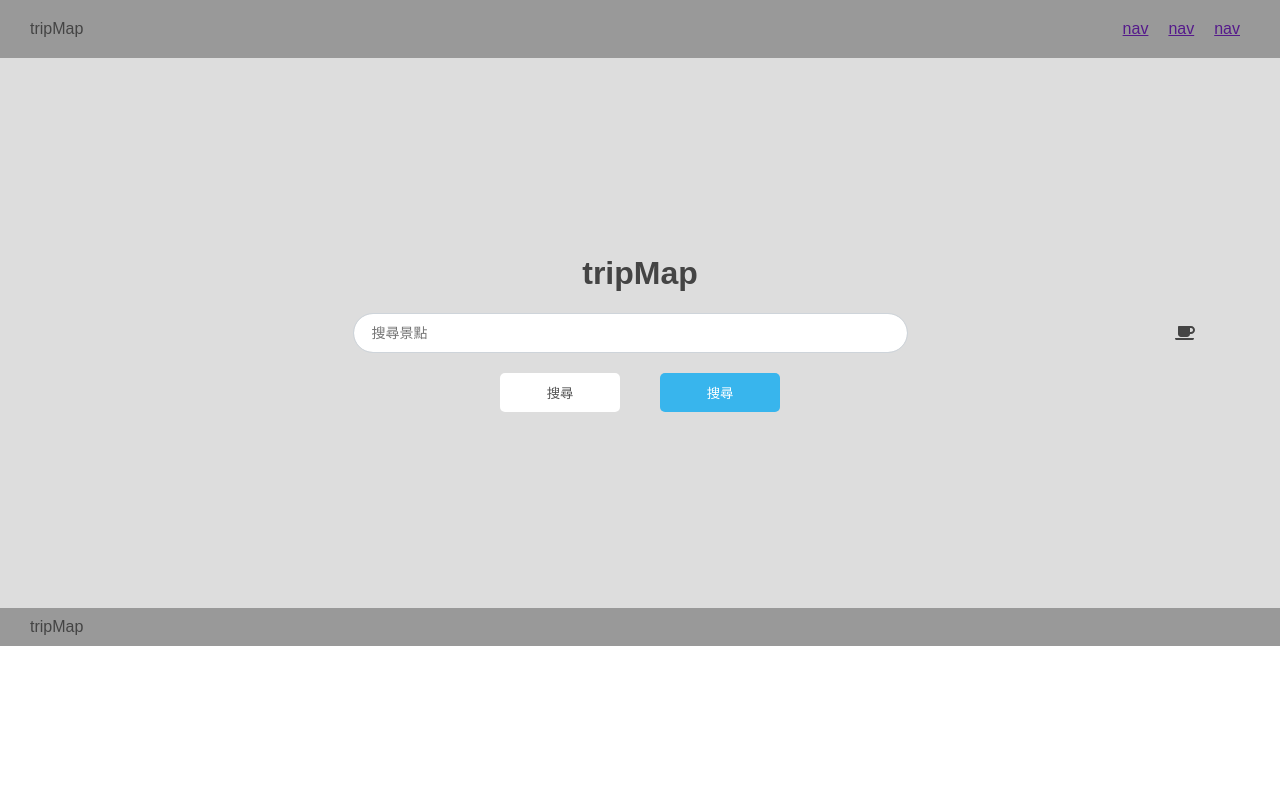
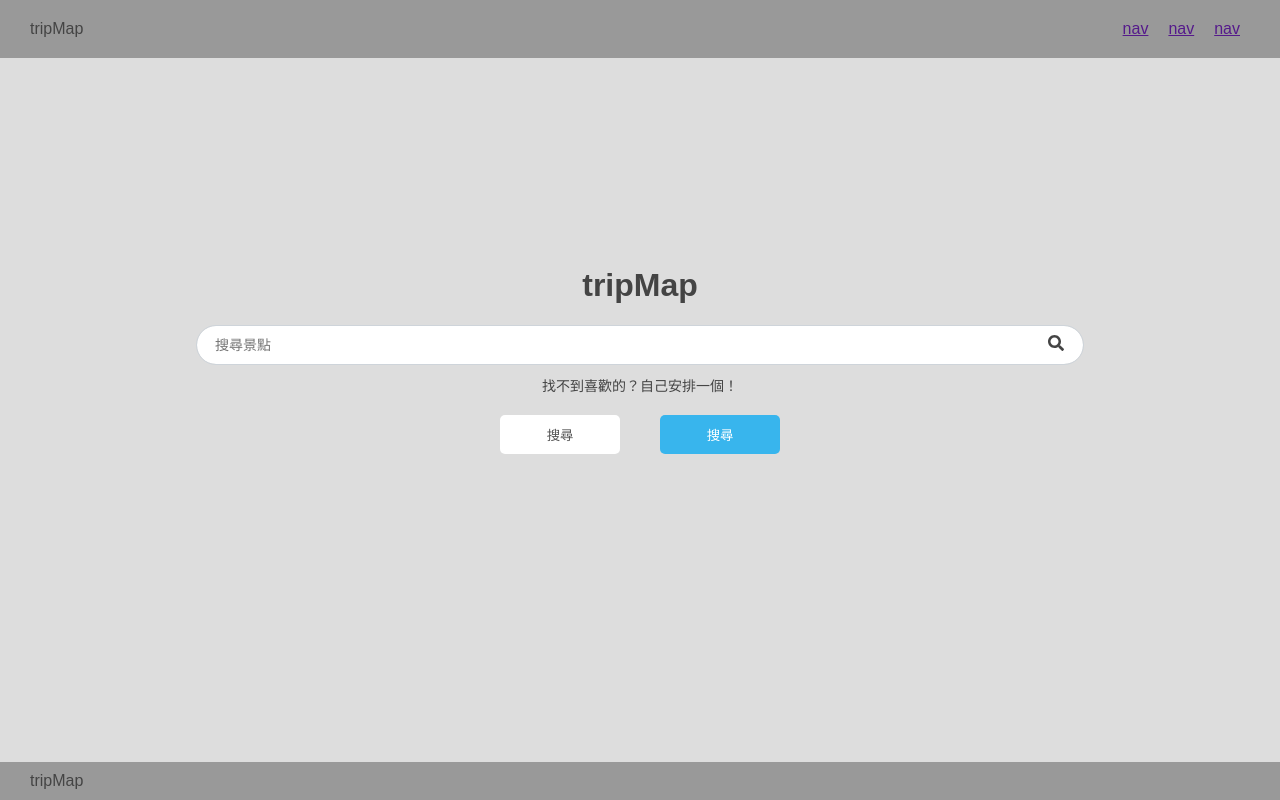
Before and after one commit to YuChing0923/journey-app, a React (Create React App) app: page /map in a window 1280 px wide. Built offline with nearby package versions, Linux system fonts and the light colour scheme.

Commit message:
index layout

```diff
--- a/src/assets/App.css
+++ /dev/null
@@ -1,38 +0,0 @@
-.App {
-  text-align: center;
-}
-
-.App-logo {
-  height: 40vmin;
-  pointer-events: none;
-}
-
-@media (prefers-reduced-motion: no-preference) {
-  .App-logo {
-    animation: App-logo-spin infinite 20s linear;
-  }
-}
-
-.App-header {
-  background-color: #282c34;
-  min-height: 100vh;
-  display: flex;
-  flex-direction: column;
-  align-items: center;
-  justify-content: center;
-  font-size: calc(10px + 2vmin);
-  color: white;
-}
-
-.App-link {
-  color: #61dafb;
-}
-
-@keyframes App-logo-spin {
-  from {
-    transform: rotate(0deg);
-  }
-  to {
-    transform: rotate(360deg);
-  }
-}
--- a/src/assets/main.scss
+++ b/src/assets/main.scss
@@ -11,6 +11,9 @@ body {
 }
 
 // common style
+.main_container {
+  min-height: 100vh;
+}
 .container {
   width: 100%;
   padding-right: 15px;
@@ -44,8 +47,10 @@ body {
 }
 
 .form_control {
+  position: relative;
   display: block;
-  width: 100px;
+  width: 100%;
+  input {
     height: 40px;
     padding: 7px 18px;
     font-size: 14px;
@@ -57,6 +62,15 @@ body {
     border: 1px solid #ced4da;
     border-radius: 2rem;
     transition: border-color 0.15s ease-in-out, box-shadow 0.15s ease-in-out;
+    &:focus {
+      outline: inherit;
+    }
+  }
+}
+
+.icon {
+  position: absolute;
+  right: 5px;
 }
 
 button {
@@ -110,8 +124,14 @@ button {
     }
 
     input.main_search {
-      width: 50%;
+      display: block;
+      width: 80%;
       margin: 0 auto;
+    }
+
+    .search {
+      right: calc(10% + 20px);
+      top: 10px;
     }
 
     .main_button {
@@ -132,6 +152,23 @@ button {
         }
       }
     }
+
+    .sub_title {
+      margin-top: 10px;
+      width: 100%;
+      font-size: 14px;
+      text-align: center;
+    }
+  }
+}
+
+.index {
+  min-height: 100vh;
+  .main_page {
+    height: calc(100vh - 96px);
+    .container {
+      margin-bottom: 100px;
+    }
   }
 }
 
--- a/src/components/Index/Index.js
+++ b/src/components/Index/Index.js
@@ -1,12 +1,12 @@
 import React from 'react';
 import { FontAwesomeIcon } from '@fortawesome/react-fontawesome';
-import { faCoffee } from '@fortawesome/free-solid-svg-icons';
+import { faSearch } from '@fortawesome/free-solid-svg-icons';
 
 import '../../assets/main.scss';
 
 function Index() {
   return (
-    <div className="App">
+    <div className="index">
       <nav className="navbar">
         <div className="logo">tripMap</div>
         <ul className="menu">
@@ -18,8 +18,13 @@ function Index() {
       <div className="main_page">
         <div className="container">
           <h1 className="title">tripMap</h1>
-          <input type="text" placeholder="搜尋景點" className="form_control main_search" />
-          <FontAwesomeIcon icon={faCoffee} />
+          <div className="form_control">
+            <input type="text" placeholder="搜尋景點" className="main_search" />
+            <i className="icon search"><FontAwesomeIcon icon={faSearch} /></i>
+          </div>
+          <div className="sub_title">
+            找不到喜歡的？自己安排一個！
+          </div>
           <div className="main_button">
             <button className="btn cancel">搜尋</button>
             <button className="btn">搜尋</button>
```
Lines whose indentation alone changed are shown as unchanged.
